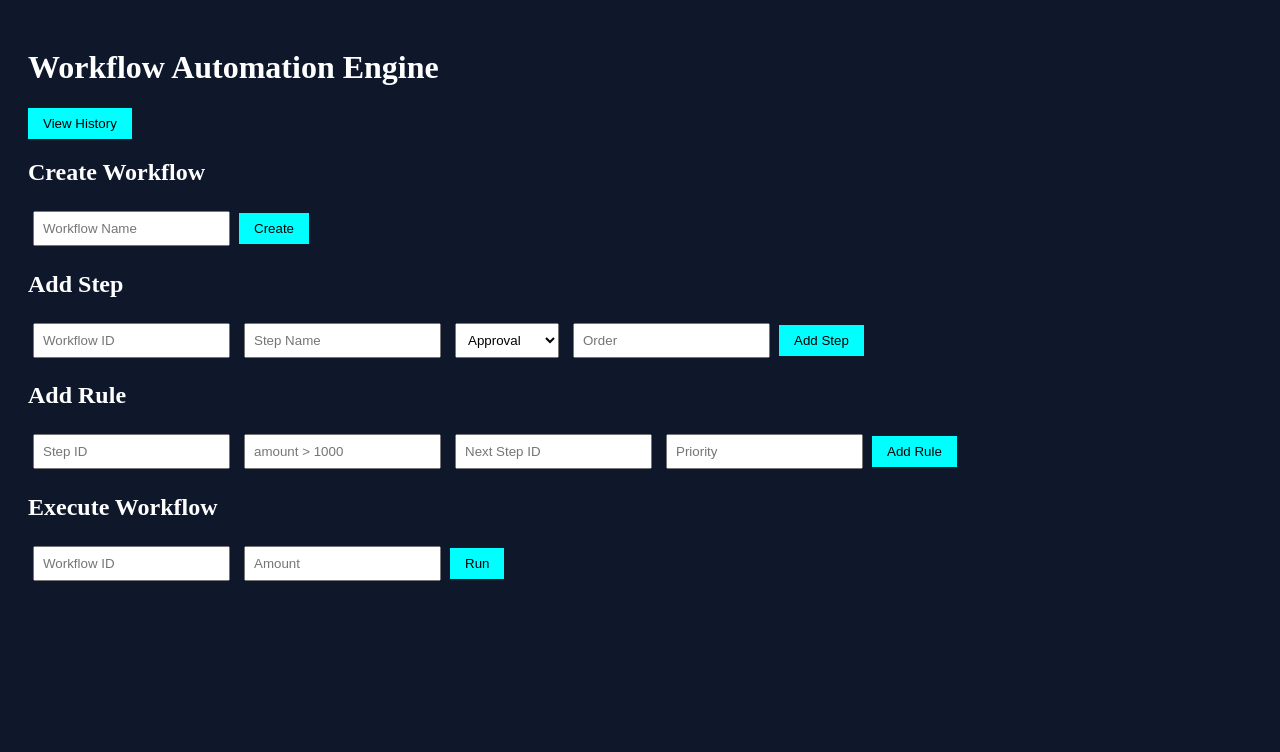
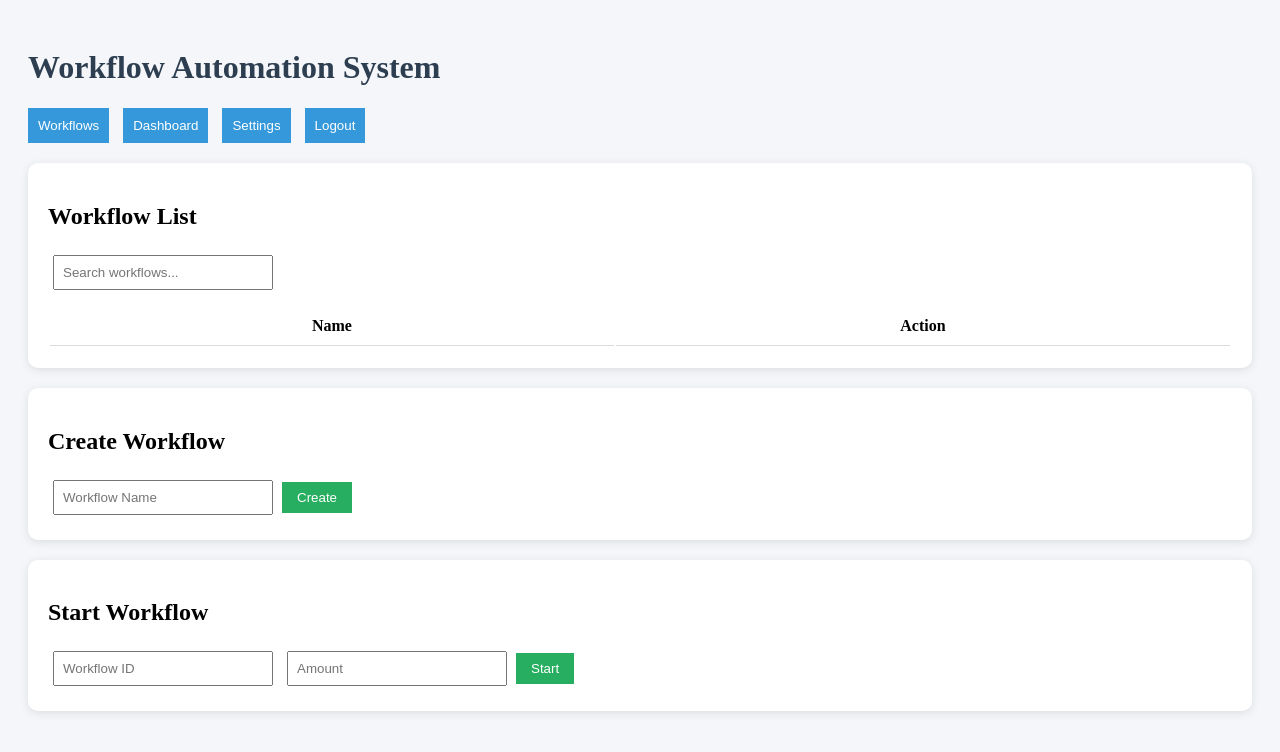
Before and after one commit to Abishek20057/workflow-engine-v2, a FastAPI app: page / in a window 1280 px wide. Shown: the top 752 px of the page. Run offline with FastAPI, Linux system fonts and the light colour scheme; data that the repository does not hold is empty.

Commit message:
final main.py updated

```diff
--- a/main.py
+++ b/main.py
@@ -8,28 +8,42 @@ from engine import run_engine
 
 app = FastAPI()
 
+# Static & Templates
 app.mount("/static", StaticFiles(directory="static"), name="static")
 templates = Jinja2Templates(directory="templates")
 
 
-# HOME
+# ===================== HOME =====================
 @app.api_route("/", methods=["GET", "HEAD"], response_class=HTMLResponse)
 def home(request: Request):
     return templates.TemplateResponse("index.html", {"request": request})
 
 
-# CREATE WORKFLOW
+# ===================== CREATE WORKFLOW =====================
 @app.post("/workflow")
 def create_workflow(name: str):
     workflow_id = f"wf_{len(workflows)+1}"
-    workflows[workflow_id] = {"id": workflow_id, "name": name}
+
+    workflows[workflow_id] = {
+        "id": workflow_id,
+        "name": name
+    }
+
     return {"id": workflow_id}
 
 
-# ADD STEP
+# ===================== GET WORKFLOWS (FOR UI) =====================
+@app.get("/get_workflows")
+def get_workflows():
+    return list(workflows.values())
+
+
+# ===================== ADD STEP =====================
 @app.post("/step")
 def add_step(workflow_id: str, name: str, step_type: str, order: int):
+
     step_id = f"step_{len(steps)+1}"
+
     steps[step_id] = {
         "id": step_id,
         "workflow_id": workflow_id,
@@ -37,13 +51,16 @@ def add_step(workflow_id: str, name: str, step_type: str, order: int):
         "type": step_type,
         "order": order
     }
+
     return {"id": step_id}
 
 
-# ADD RULE
+# ===================== ADD RULE =====================
 @app.post("/rule")
 def add_rule(step_id: str, condition: str, next_step_id: str, priority: int):
+
     rule_id = f"rule_{len(rules)+1}"
+
     rules[rule_id] = {
         "id": rule_id,
         "step_id": step_id,
@@ -51,15 +68,17 @@ def add_rule(step_id: str, condition: str, next_step_id: str, priority: int):
         "next_step_id": next_step_id,
         "priority": priority
     }
+
     return {"id": rule_id}
 
 
-# EXECUTE
+# ===================== EXECUTE WORKFLOW =====================
 @app.post("/execute/{workflow_id}", response_class=HTMLResponse)
 def execute(request: Request, workflow_id: str, amount: int):
 
     logs, path = run_engine(workflow_id, amount)
 
+    # Save history
     history.append({
         "workflow": workflow_id,
         "amount": amount,
@@ -72,7 +91,7 @@ def execute(request: Request, workflow_id: str, amount: int):
     })
 
 
-# HISTORY
+# ===================== HISTORY =====================
 @app.get("/history", response_class=HTMLResponse)
 def view_history(request: Request):
     return templates.TemplateResponse("history.html", {
--- a/static/script.js
+++ b/static/script.js
@@ -1,37 +1,28 @@
+async function loadWorkflows(){
+let res = await fetch("/get_workflows")
+let data = await res.json()
+
+let table = document.getElementById("workflow_list")
+table.innerHTML=""
+
+for(let wf of data){
+table.innerHTML += `
+<tr>
+<td>${wf.name}</td>
+<td><button onclick="start('${wf.id}')">Start</button></td>
+</tr>
+`
+}
+}
+
 async function createWorkflow(){
 let name=document.getElementById("wf_name").value
 await fetch(`/workflow?name=${name}`,{method:"POST"})
-alert("Created")
+loadWorkflows()
 }
 
-async function addStep(){
-let wf=document.getElementById("wf_id").value
-let name=document.getElementById("step_name").value
-let type=document.getElementById("step_type").value
-let order=document.getElementById("order").value
-
-await fetch(`/step?workflow_id=${wf}&name=${name}&step_type=${type}&order=${order}`,{method:"POST"})
-alert("Step Added")
+function start(id){
+document.getElementById("exec_wf").value=id
 }
 
-async function addRule(){
-let step=document.getElementById("step_id").value
-let cond=document.getElementById("condition").value
-let next=document.getElementById("next_step").value
-let pri=document.getElementById("priority").value
-
-await fetch(`/rule?step_id=${step}&condition=${cond}&next_step_id=${next}&priority=${pri}`,{method:"POST"})
-alert("Rule Added")
-}
-
-async function runWorkflow(){
-let wf=document.getElementById("exec_wf").value
-let amount=document.getElementById("amount").value
-
-let res = await fetch(`/execute/${wf}?amount=${amount}`,{method:"POST"})
-let html = await res.text()
-
-document.open()
-document.write(html)
-document.close()
-}
+window.onload = loadWorkflows
--- a/static/style.css
+++ b/static/style.css
@@ -1,18 +1,53 @@
 body {
-    background: #0f172a;
-    color: white;
     font-family: "Times New Roman";
+    background: #f4f6f9;
     padding: 20px;
 }
 
-input, select {
+h1 {
+    color: #2c3e50;
+}
+
+.navbar {
+    margin-bottom: 20px;
+}
+
+.navbar button {
+    margin-right: 10px;
+    padding: 10px;
+    background: #3498db;
+    color: white;
+    border: none;
+}
+
+.card {
+    background: white;
+    padding: 20px;
+    margin-bottom: 20px;
+    border-radius: 10px;
+    box-shadow: 0px 2px 10px rgba(0,0,0,0.1);
+}
+
+.input {
     padding: 8px;
     margin: 5px;
+    width: 200px;
+}
+
+table {
+    width: 100%;
+    margin-top: 10px;
+}
+
+th, td {
+    padding: 10px;
+    border-bottom: 1px solid #ddd;
 }
 
 button {
+    background: #27ae60;
+    color: white;
+    border: none;
     padding: 8px 15px;
-    background: cyan;
-    border: none;
     cursor: pointer;
 }
--- a/templates/index.html
+++ b/templates/index.html
@@ -1,44 +1,61 @@
 <!DOCTYPE html>
 <html>
 <head>
-<title>Workflow Engine</title>
+<title>Workflow System</title>
 <link rel="stylesheet" href="/static/style.css">
 </head>
 
 <body>
 
-<h1>Workflow Automation Engine</h1>
+<h1>Workflow Automation System</h1>
 
-<a href="/history"><button>View History</button></a>
+<div class="navbar">
+<button>Workflows</button>
+<button>Dashboard</button>
+<button>Settings</button>
+<button>Logout</button>
+</div>
+
+<div class="card">
+
+<h2>Workflow List</h2>
+
+<input placeholder="Search workflows..." class="input">
+
+<table>
+<tr>
+<th>Name</th>
+<th>Action</th>
+</tr>
+
+<tbody id="workflow_list"></tbody>
+
+</table>
+
+</div>
+
+
+<div class="card">
 
 <h2>Create Workflow</h2>
-<input id="wf_name" placeholder="Workflow Name">
+
+<input id="wf_name" placeholder="Workflow Name" class="input">
+
 <button onclick="createWorkflow()">Create</button>
 
-<h2>Add Step</h2>
-<input id="wf_id" placeholder="Workflow ID">
-<input id="step_name" placeholder="Step Name">
+</div>
 
-<select id="step_type">
-<option value="approval">Approval</option>
-<option value="task">Task</option>
-<option value="notification">Notification</option>
-</select>
 
-<input id="order" placeholder="Order">
-<button onclick="addStep()">Add Step</button>
+<div class="card">
 
-<h2>Add Rule</h2>
-<input id="step_id" placeholder="Step ID">
-<input id="condition" placeholder="amount > 1000">
-<input id="next_step" placeholder="Next Step ID">
-<input id="priority" placeholder="Priority">
-<button onclick="addRule()">Add Rule</button>
+<h2>Start Workflow</h2>
 
-<h2>Execute Workflow</h2>
-<input id="exec_wf" placeholder="Workflow ID">
-<input id="amount" placeholder="Amount">
-<button onclick="runWorkflow()">Run</button>
+<input id="exec_wf" placeholder="Workflow ID" class="input">
+<input id="amount" placeholder="Amount" class="input">
+
+<button onclick="runWorkflow()">Start</button>
+
+</div>
 
 <script src="/static/script.js"></script>
 
```
